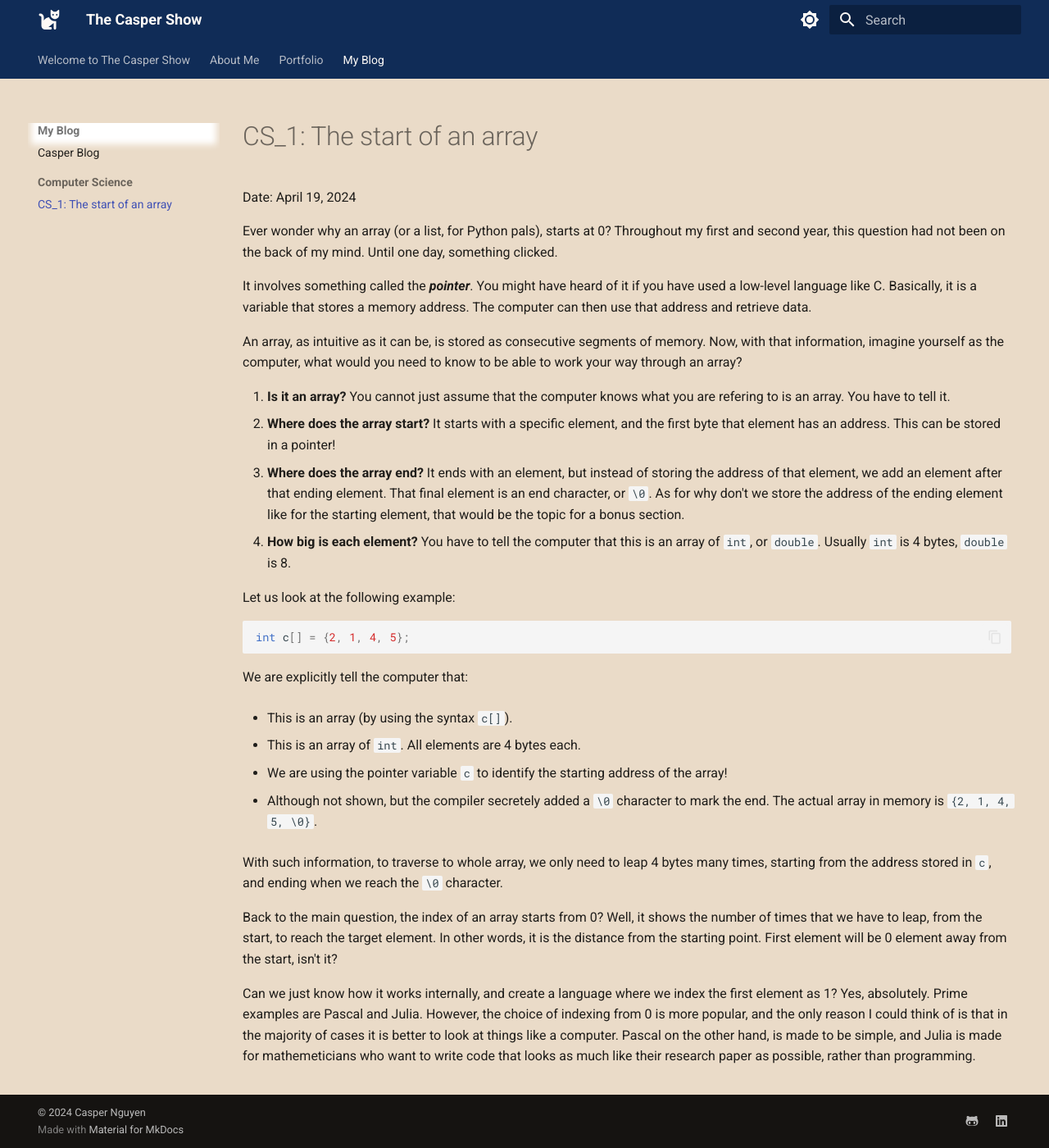
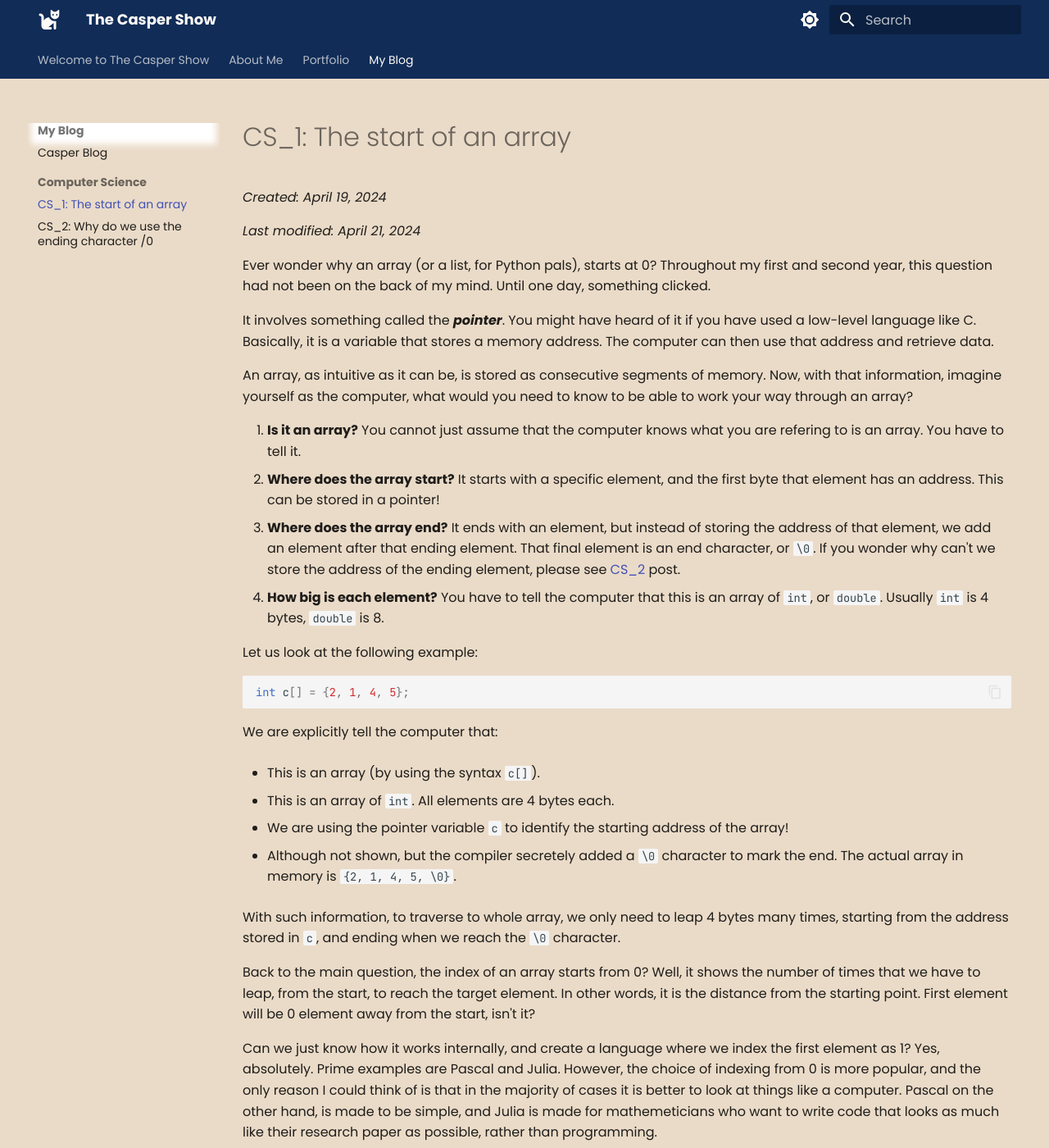
Before and after one commit to SCWinter259/personal-site, an MkDocs documentation site: the page built from docs/My Blog/Computer Science/CS_1.md, in a window 1280 px wide and 1400 px high. Shown: the whole window at 82% size. Built offline with MkDocs 1.6.1 and Material for MkDocs 9.7.7, drawn with Linux system fonts in a browser that asks for light colours.

Commit message:
added cs 2 and font

```diff
--- a/docs/My Blog/Computer Science/CS_1.md
+++ b/docs/My Blog/Computer Science/CS_1.md
@@ -1,6 +1,8 @@
 # CS_1: The start of an array
 
-Date: April 19, 2024
+*Created: April 19, 2024*
+
+*Last modified: April 21, 2024*
 
 Ever wonder why an array (or a list, for Python pals), starts at 0? Throughout my first and second year, this question had not been on the back of my mind. Until one day, something clicked.
 
@@ -10,7 +12,7 @@ An array, as intuitive as it can be, is stored as consecutive segments of memory
 
 1. **Is it an array?** You cannot just assume that the computer knows what you are refering to is an array. You have to tell it.
 2. **Where does the array start?** It starts with a specific element, and the first byte that element has an address. This can be stored in a pointer!
-3. **Where does the array end?** It ends with an element, but instead of storing the address of that element, we add an element after that ending element. That final element is an end character, or `\0`. As for why don't we store the address of the ending element like for the starting element, that would be the topic for a bonus section.
+3. **Where does the array end?** It ends with an element, but instead of storing the address of that element, we add an element after that ending element. That final element is an end character, or `\0`. If you wonder why can't we store the address of the ending element, please see [CS_2](CS_2.md) post.
 4. **How big is each element?** You have to tell the computer that this is an array of `int`, or `double`. Usually `int` is 4 bytes, `double` is 8.
 
 Let us look at the following example:
--- a/mkdocs.yml
+++ b/mkdocs.yml
@@ -30,6 +30,9 @@ theme:
         name: Switch to light mode
       primary: brown
       accent: blue
+  font:
+    code: Jetbrains Mono
+    text: Poppins
 
   nav:
     - Welcome: 'index.md'
```
Also changed, not shown: docs/My Blog/Computer Science/CS_2.md (added, +17 -0 lines).
